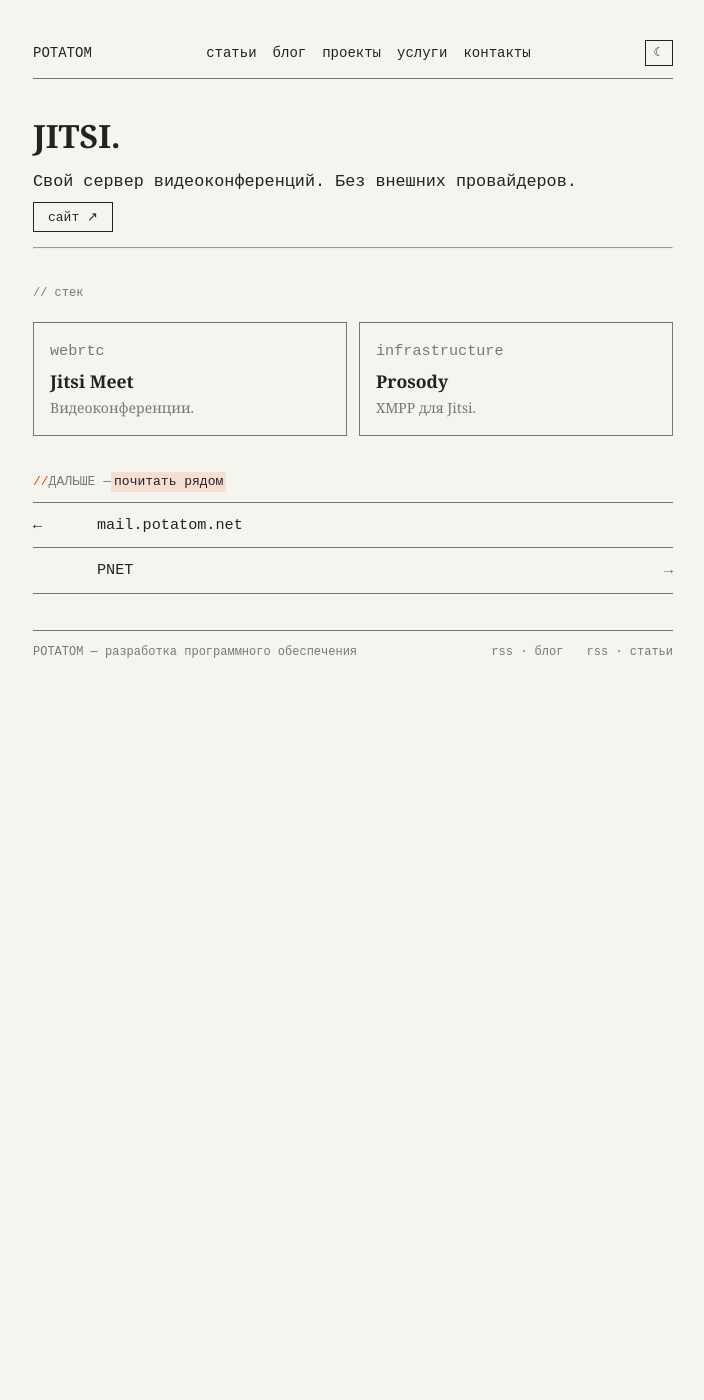
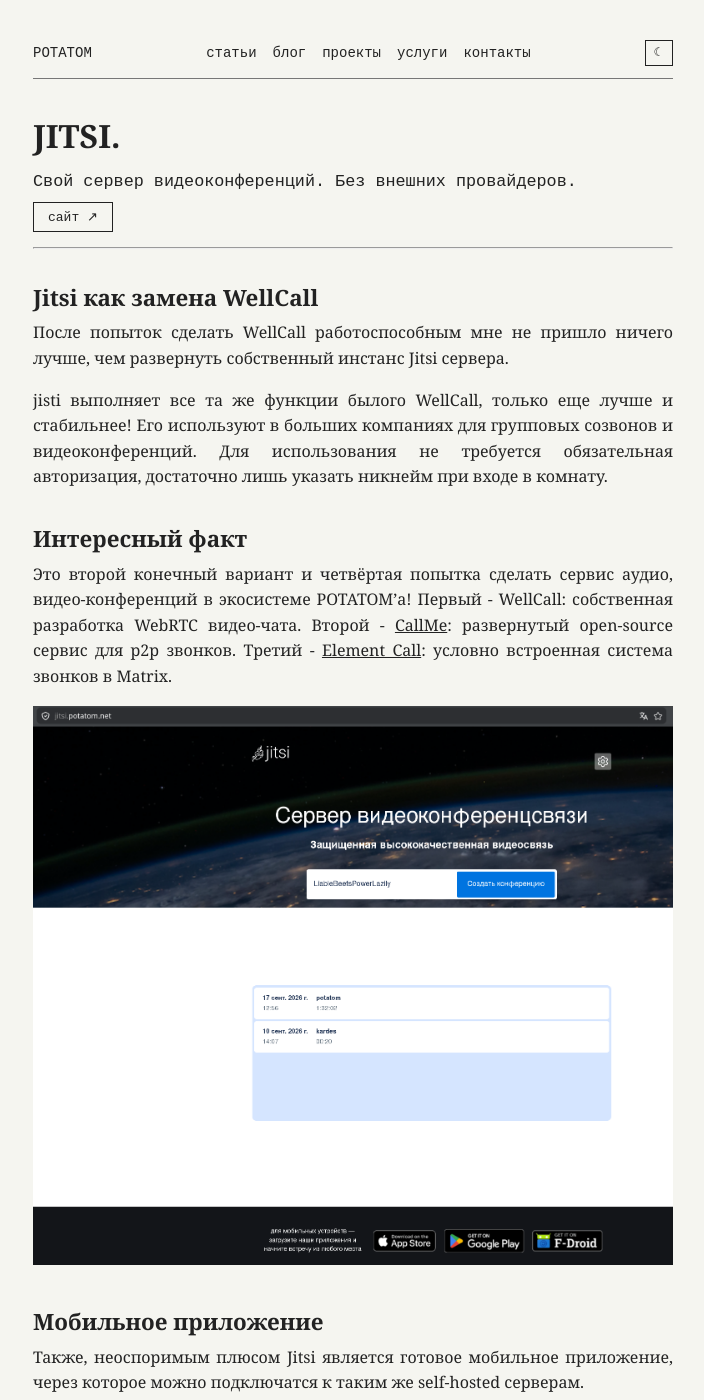
Before and after one commit to ShadowCHuyna/blog, a Jekyll site: the page built from _projects/03_jitsi.md, in a window 1280 px wide and 1400 px high. Shown: the whole window, without its empty margins (287-991 px from the left). Built offline with Jekyll 4.4.1, drawn with Linux system fonts in a browser that asks for light colours; some of the changed text lies outside the part shown.

Commit message:
Enhance Jitsi documentation with new sections
Added sections on Jitsi's mobile app and interesting facts about its development history, highlighting its advantages over previous solutions.

```diff
--- a/_projects/03_jitsi.md
+++ b/_projects/03_jitsi.md
@@ -11,26 +11,33 @@
 github: "#"
 ---
 ---
-<section class="section">
-    <div class="container">
+## Jitsi как замена WellCall
+После попыток сделать WellCall работоспособным мне не пришло ничего лучше, чем развернуть собственный инстанс Jitsi сервера.
 
-        <div class="label">// стек</div>
 
-        <div class="grid">
+jisti выполняет все та же функции былого WellCall, только еще лучше и стабильнее! Его используют в больших компаниях для групповых созвонов и видеоконференций. Для использования не требуется обязательная авторизация, достаточно лишь указать никнейм при входе в комнату.
 
-            <div class="card">
-                <div class="meta">webrtc</div>
-                <h3>Jitsi Meet</h3>
-                <p>Видеоконференции.</p>
-            </div>
 
-            <div class="card">
-                <div class="meta">infrastructure</div>
-                <h3>Prosody</h3>
-                <p>XMPP для Jitsi.</p>
-            </div>
+## Интересный факт
+Это второй конечный вариант и четвёртая попытка сделать сервис аудио, видео-конференций в экосистеме POTATOM'а! Первый - WellCall: собственная разработка WebRTC видео-чата. Второй - [CallMe](https://github.com/miroslavpejic85/call-me): развернутый open-source сервис для p2p звонков. Третий - [Element Call](https://github.com/element-hq/element-call): условно встроенная система звонков в Matrix.
 
-        </div>
 
-    </div>
-</section>
+![img](/assets/imgs/снимок-экрана_20260922_203715.png)
+
+
+## Мобильное приложение
+Также, неоспоримым плюсом Jitsi является готовое мобильное приложение, через которое можно подключатся к таким же self-hosted серверам.
+
+
+![img](/assets/imgs/photo_2026-09-22_20-47-56.jpg)
+
+
+## Стек
+{: .comment }
+
+
+- **Jitsi Docker**{: .meta }
+  Сервер видеоконференций.
+- **Coturn**{: .meta }
+  STUN/TURN сервер.
+{: .grid }
```
